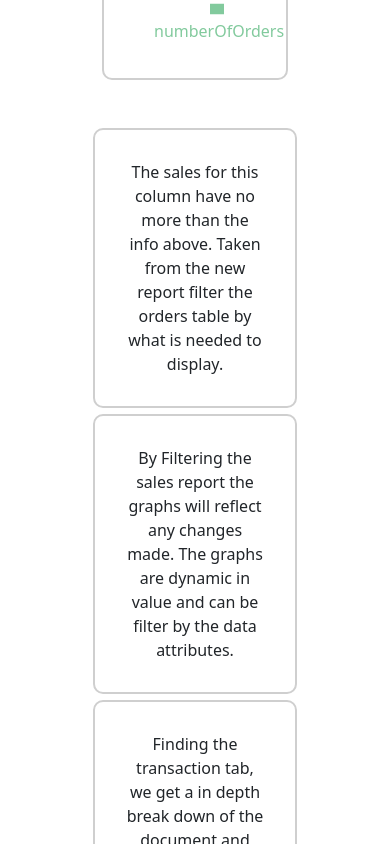
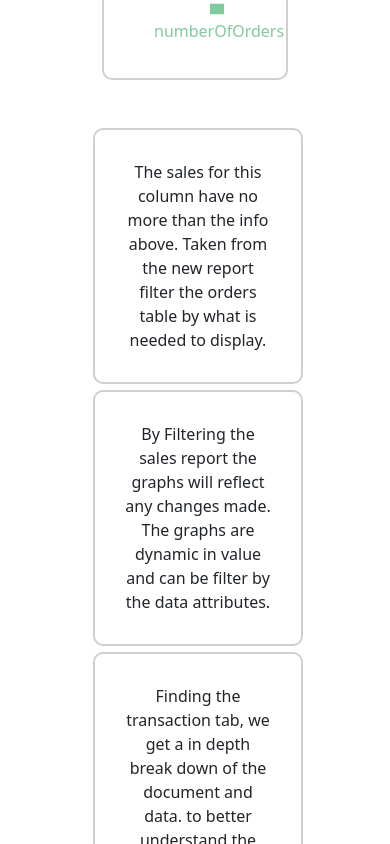
Before and after one commit to Dylandk10/react-graphics, a React (Create React App) app: page / in a window 390 px wide. Shown: the part 2060-2904 px from the top of the page. Built offline with nearby package versions, Linux system fonts and the light colour scheme.

Commit message:
fixed mobile layout for graphs

```diff
--- a/src/components/LineGraphUsers.js
+++ b/src/components/LineGraphUsers.js
@@ -25,7 +25,7 @@ const LineGraphUsers = (props) => {
             </p>
            </Col>
 
-          <Col >
+          <Col md>
           <ResponsiveContainer width="100%" height={300}>
         <BarChart
           width={400}
--- a/src/components/SalesPage.js
+++ b/src/components/SalesPage.js
@@ -9,7 +9,7 @@ const SalesPage = () => {
 
 
     return (
-        <Container fluid="sm" className="pushDown">
+        <Container fluid="md" className="pushDown">
         <Row>
             <h3>Sales and Orders </h3> <hr />
           <Col> <LineGraphs data={Test_Data} /> </Col>
@@ -20,18 +20,18 @@ const SalesPage = () => {
         </Row>
 
         <Row className="smallPushDown">
-            <Col className="salesContainer smallContainer">
+            <Col md className="salesContainer smallContainer">
                 The sales for this column have no more than the info above.
                 Taken from the new report filter the orders table by what is needed
                 to display.
             </Col>
 
-            <Col className="salesContainer smallContainer">
+            <Col md className="salesContainer smallContainer">
                 By Filtering the sales report the graphs will reflect any changes made.
                 The graphs are dynamic in value and can be filter by the data attributes.
             </Col>
 
-            <Col className="salesContainer smallContainer">
+            <Col md className="salesContainer smallContainer">
                 Finding the transaction tab, we get a in depth break down of the document and data.
                 to better understand the data we need to take a form and minipulate it.
 
```
